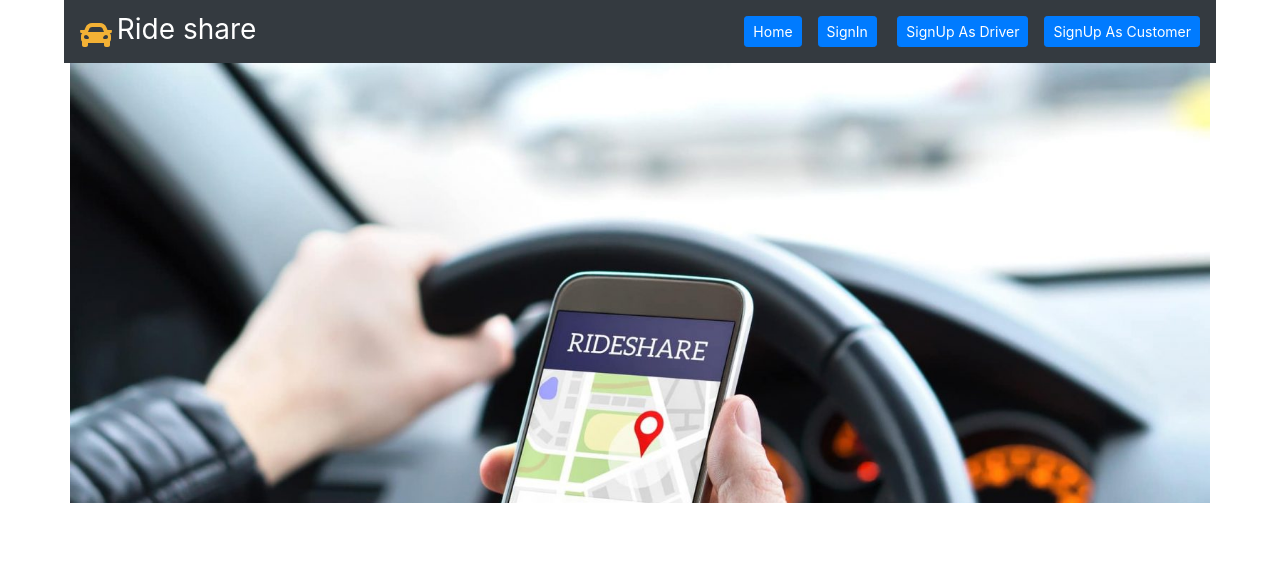
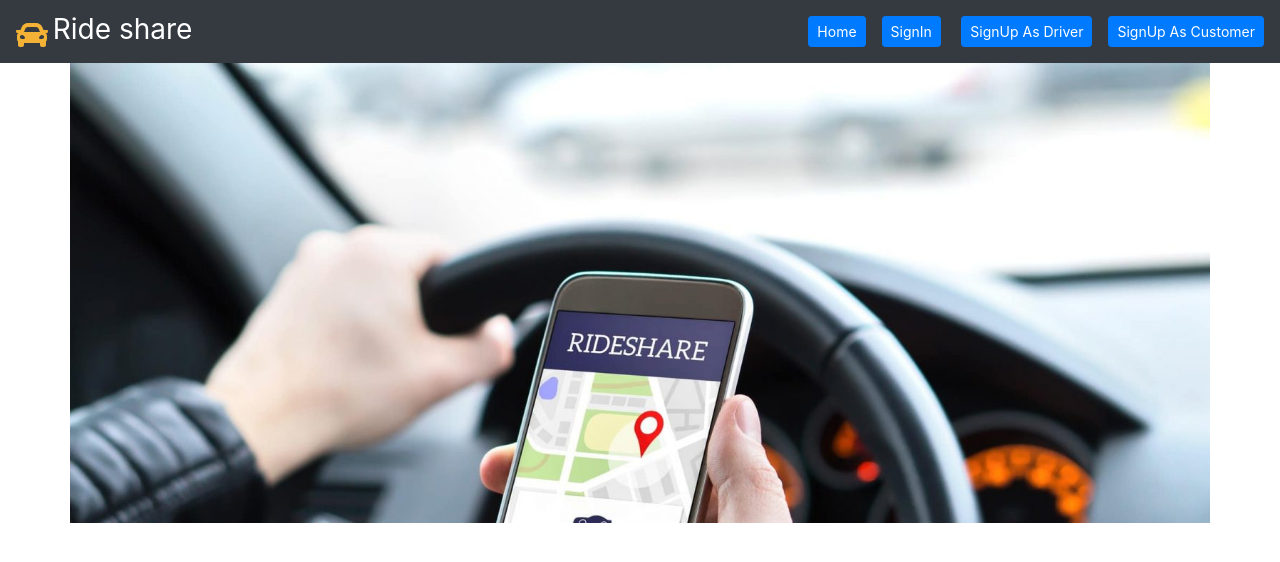
Before and after one commit to apsshrestha28/final_project_react, a React (Create React App) app: page / in a window 1280 px wide. Shown: the top 562 px of the page. Built offline with nearby package versions, Linux system fonts and the light colour scheme; no server answers.

Commit message:
url added

```diff
--- a/src/App.css
+++ b/src/App.css
@@ -1,7 +1,7 @@
 
 .container{
   background-image: url(./style/image/a2.jpg);
-  height:440px;
+  height:460px;
   background-size:cover;
   width: 100%;
 }
--- a/src/index.css
+++ b/src/index.css
@@ -1,7 +1,5 @@
 body {
-  margin-left:5% !important;
-  margin-right:5% !important;
-  width:90%;
+
 
   font-family: -apple-system, BlinkMacSystemFont, 'Segoe UI', 'Roboto', 'Oxygen',
     'Ubuntu', 'Cantarell', 'Fira Sans', 'Droid Sans', 'Helvetica Neue',
--- a/src/requests.js
+++ b/src/requests.js
@@ -1,21 +1,17 @@
-const BASE_URL = 'https://young-shore-98752.herokuapp.com/api/v1';
+const BASE_URL = `http://young-shore-98752.herokuapp.com/api/v1`;
 
 export const User = {
   index() {
     return fetch(`${BASE_URL}/users`,{
       headers:{
         'Cache-Control':'no-cache'
-      },
-      mode: 'no-cors'
-    })
+      }})
       .then(res => res.json());
   },
   create(params) {
     return fetch(`${BASE_URL}/users` , {
       method: 'POST',
       headers: { 'Content-Type': 'application/json' },
-
-      mode: 'no-cors',
       body: JSON.stringify(params)
     })
     .then(res =>
@@ -33,7 +29,6 @@ export const User = {
       headers: {
         'Content-Type':'application/json'
       },
-      mode: 'no-cors',
       body: JSON.stringify(params)
     }).then(res => res.json());
   }
@@ -45,9 +40,7 @@ export const Customer = {
     return fetch(`${BASE_URL}/customers`,{
       headers: {
         'Cache-Control': 'no-cache'
-      },
-      mode: 'no-cors',
-    }).then (res => res.json());
+      }}).then (res => res.json());
   },
   create(params) {
     return fetch(`${BASE_URL}/customers`,{
@@ -56,7 +49,6 @@ export const Customer = {
       headers: {
         'Content-Type': 'application/json'
       },
-      mode: 'no-cors',
       body: JSON.stringify(params)
     }).then(res => res.json());
   },
@@ -71,7 +63,6 @@ export const Customer = {
       headers: {
         'Content-Type': 'application/json'
       },
-      mode: 'no-cors',
       body: JSON.stringify(params)
     }).then(res => res.json)
   }
@@ -82,8 +73,7 @@ export const Review = {
     return fetch(`${BASE_URL}/users/${params.id}/reviews`,{
       headers:{
         'Cache-Control':'no-cache'
-      },
-      mode: 'no-cors'})
+      }})
       .then(res => res.json());
   },
   create(params) {
@@ -93,7 +83,6 @@ export const Review = {
       headers: {
         'Content-Type': 'application/json'
       },
-      mode: 'no-cors',
       body: JSON.stringify(params)
     }).then(res => res.json());
   }
@@ -104,17 +93,14 @@ export const RideRequest= {
     return fetch(`${BASE_URL}/ride_requests`, {
       headers: {
         'Cache-Control': 'no-cache'
-      },
-       mode: 'no-cors'
-      }).then (res => res.json());
+      }}).then (res => res.json());
   },
   show(params) {
     return fetch(`${BASE_URL}/users/${params.id}/ride_requests`,{
       headers:{
         'Cache-Control':'no-cache'
-      },
-      mode: 'no-cors'
-    }) .then(res => res.json());
+      }})
+      .then(res => res.json());
   },
   create(params) {
     return fetch(`${BASE_URL}/users/${params.user_id}/ride_requests`,{
@@ -123,7 +109,6 @@ export const RideRequest= {
       headers: {
         'Content-Type': 'application/json'
       },
-      mode: 'no-cors',
       body: JSON.stringify(params)
     }).then(res => res.json());
   },
@@ -134,7 +119,6 @@ export const RideRequest= {
       headers: {
         'Content-Type': 'application/json'
       },
-      mode: 'no-cors',
       body: JSON.stringify(params)
     }).then(res => res.json)
   }
@@ -148,7 +132,6 @@ export const Session = {
       headers: {
         'Content-Type': 'application/json'
       },
-      mode: 'no-cors',
       body: JSON.stringify(params)
     }).then(
       res => res.json()
```
Also changed, not shown: 10 other files (tests, documents, lock files or other folders).
